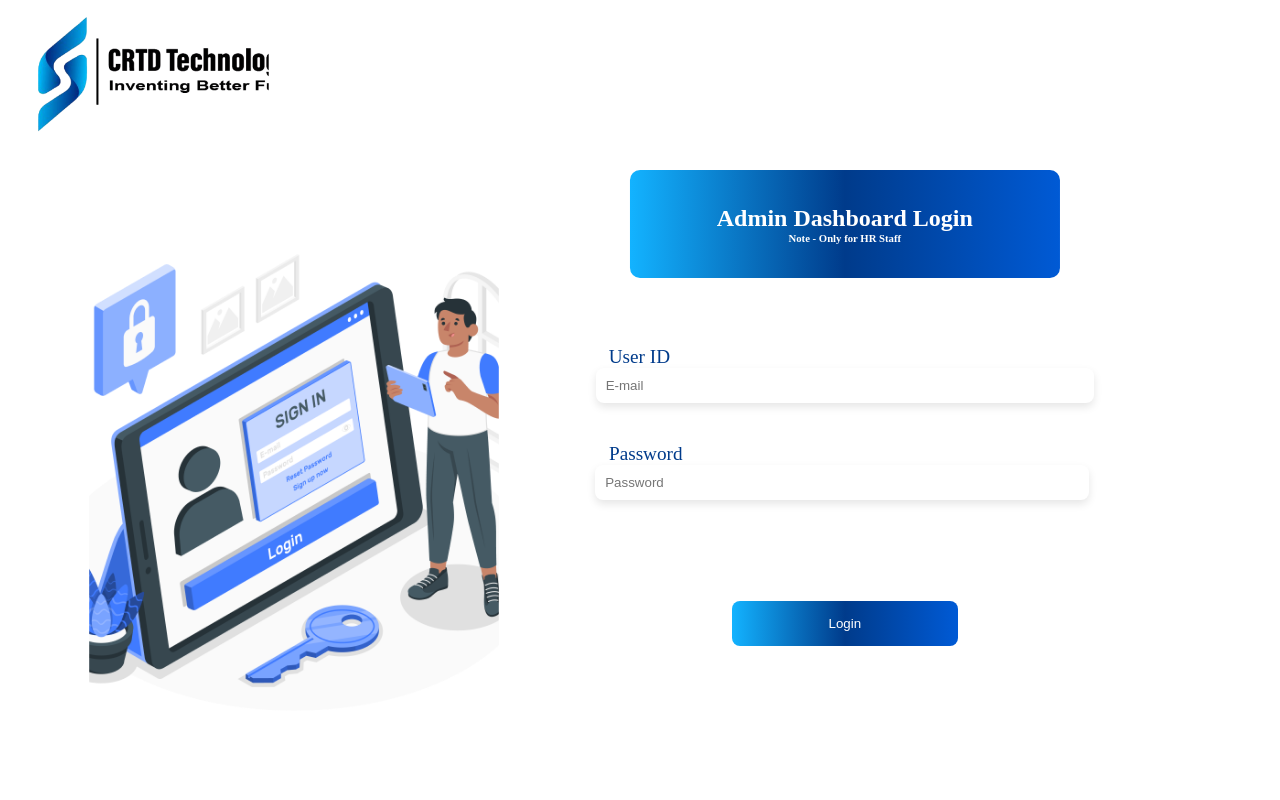
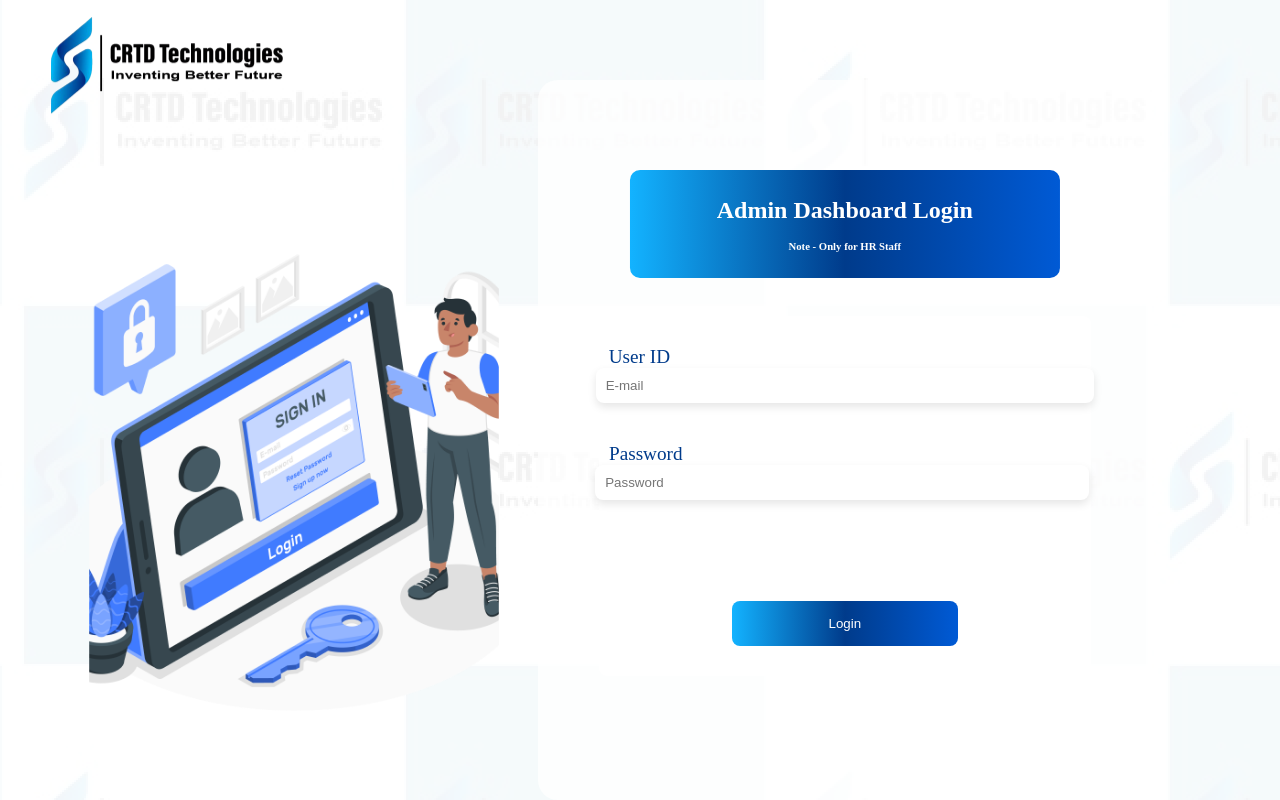
Before and after one commit to SEBINBABY/crtd_new, a Django app: page /admin_hr_login/ in a window 1280 px wide. Run offline with Django 4.2, Linux system fonts and the light colour scheme.

Commit message:
Logo added and text gap added

```diff
--- a/admin_dashboard/static/css/admin-login.css
+++ b/admin_dashboard/static/css/admin-login.css
@@ -10,12 +10,8 @@ html,body{
 .container{
     height: 100vh;
     width: 100%;
-<<<<<<< HEAD
-    /* background-color: black; */
-=======
     background: url("static/images/background.png");
     display: flex;
->>>>>>> f352a3d2fffd315bf563b6ad6f80f99fba2377af
 }
 .left{
     height: 100%;
@@ -25,8 +21,7 @@ html,body{
 }
 .logo{
     height: 40%;
-    width: 90%;
-    background: url("static/images/logo.png");
+    width: 100%;
     background-size: cover;
     scale: 0.5;
     position: relative;
@@ -73,6 +68,7 @@ html,body{
 .text{
     height: 15%;
     width: 70%;
+    gap: 2vh;
     position: absolute;
     top : 20%;
     left: 50%;
--- a/admin_dashboard/templates/admin_login.html
+++ b/admin_dashboard/templates/admin_login.html
@@ -10,7 +10,9 @@
 <body>
     <div class="container">
         <div class="left">
-            <div class="logo"></div>
+            <div class="logo">
+                <img src="/static/images/logo.png" alt="">
+            </div>
             <div class="mainImg">
                 <img src="/static/images/mainImg.png" alt="">
             </div>
```
